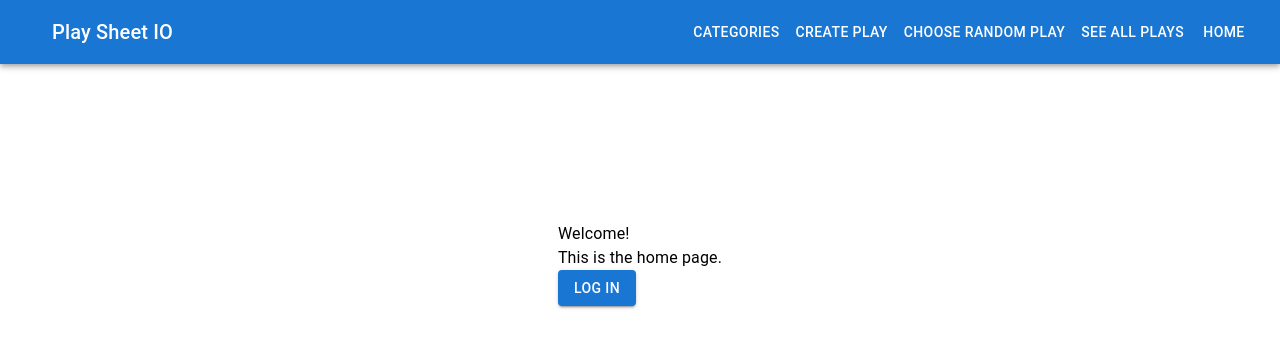
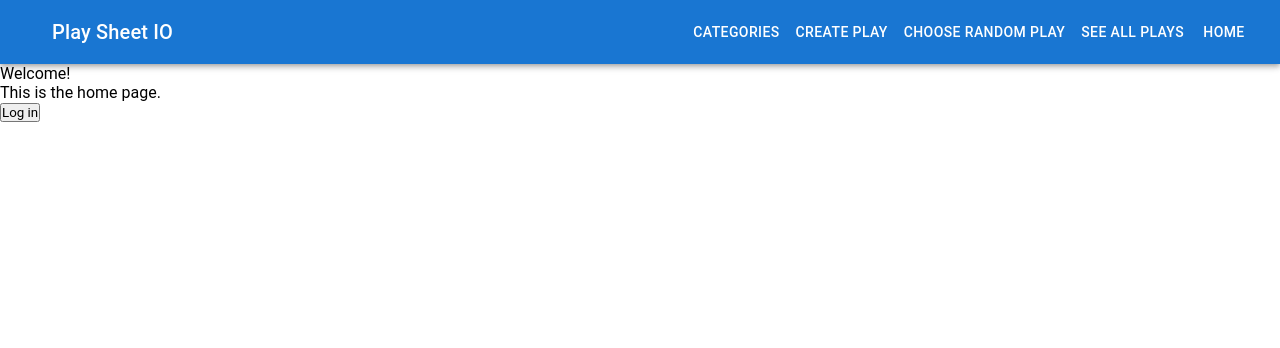
Before and after one commit to ocarvente/play-sheet-app, a React app in the folder client/: page / in a window 1280 px wide. Shown: the top 348 px of the page. Built offline with nearby package versions, Linux system fonts and the light colour scheme.

Commit message:
adds home page to allow users to login

```diff
--- a/client/src/pages/HomePage.jsx
+++ b/client/src/pages/HomePage.jsx
@@ -4,34 +4,30 @@ import Typography from '@mui/material/Typography';
 import Container from '@mui/material/Container'
 import { useNavigate } from 'react-router-dom'
 
-const HomePage = ({loggedIn, email}) => {
+const HomePage = (props) => {
+  const { loggedIn, email } = props
   const navigate = useNavigate()
-  const handleClick = () => {
-    navigate(`/login`);
 
+  const onButtonClick = () => {
+    navigate('/login');
   }
+
   return (
-    <Container
-      sx={{display: "flex",
-      justifyContent:"center",
-      alignItems:"center",
-      minHeight:"50vh"}}
-    >
-      <Box>
-        <Typography>Welcome!</Typography>
-        <Typography>This is the home page. </Typography>
-        <Button
-          variant='contained'
-          onClick={handleClick}
-          >{loggedIn? 'Log Out': 'Log In'}</Button>
-        <Box>
-          <Typography>{loggedIn ? `your email is ${emai}`: '' }</Typography>
-        </Box>
-      </Box>
-    </Container>
-
-
-
+    <div className="mainContainer">
+      <div className={'titleContainer'}>
+        <div>Welcome!</div>
+      </div>
+      <div>This is the home page.</div>
+      <div className={'buttonContainer'}>
+        <input
+          className={'inputButton'}
+          type="button"
+          onClick={onButtonClick}
+          value={loggedIn ? 'Log out' : 'Log in'}
+        />
+        {loggedIn ? <div>Your email address is {email}</div> : <div />}
+      </div>
+    </div>
   )
 }
 
```
